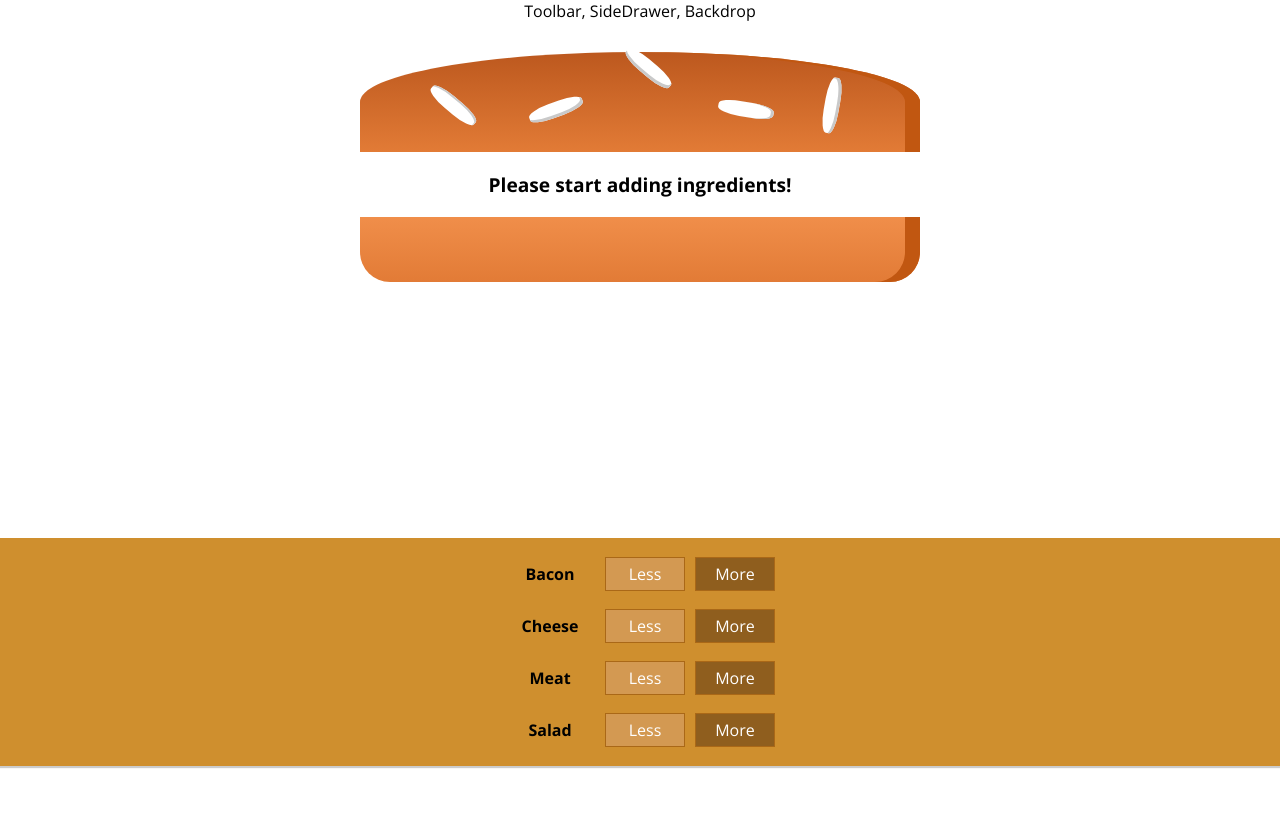
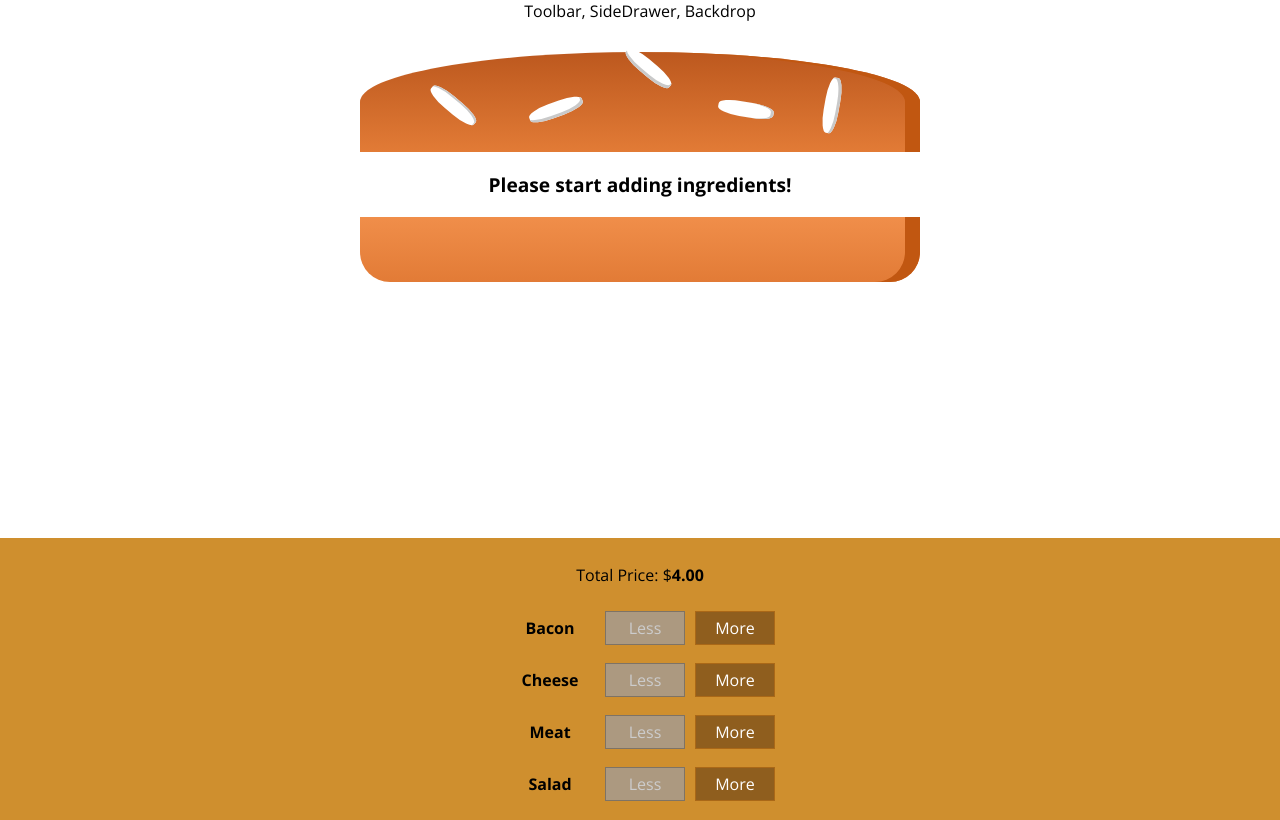
Before and after one commit to countzyx/udemy-reactcg-burger-builder, a React (Create React App) app: page / in a window 1280 px wide. Built offline with nearby package versions, Linux system fonts and the light colour scheme.

Commit message:
Wired Up Remove Ingredient; Disable Less; Show Price

```diff
--- a/src/components/Burger/BuildControls/BuildControl/BuildControl.js
+++ b/src/components/Burger/BuildControls/BuildControl/BuildControl.js
@@ -6,14 +6,17 @@ type Props = {
   label: string,
   added: () => void,
   removed: () => void,
+  disabled: boolean,
 };
 
 const buildControl = (props: Props) => {
-  const { label, added, removed } = props;
+  const {
+    label, added, removed, disabled,
+  } = props;
   return (
     <div className={styles.BuildControl}>
       <div className={styles.Label}>{label}</div>
-      <button className={styles.Less} type="button" onClick={removed}>
+      <button className={styles.Less} type="button" onClick={removed} disabled={disabled}>
         Less
       </button>
       <button className={styles.More} type="button" onClick={added}>
--- a/src/components/Burger/BuildControls/BuildControls.js
+++ b/src/components/Burger/BuildControls/BuildControls.js
@@ -6,6 +6,8 @@ import BuildControl from './BuildControl/BuildControl';
 type Props = {
   ingredientAdded?: (ingredientType: string) => void,
   ingredientRemoved?: (ingredientType: string) => void,
+  disableRemoveIngredient: { [ingredient: string]: boolean },
+  totalPrice: number,
 };
 
 const controls = [
@@ -16,18 +18,25 @@ const controls = [
 ];
 
 const buildControls = (props: Props) => {
-  const { ingredientAdded, ingredientRemoved } = props;
+  const {
+    ingredientAdded, ingredientRemoved, disableRemoveIngredient, totalPrice,
+  } = props;
 
   return (
     <div className={styles.BuildControls}>
+      <p>
+        Total Price: $
+        <strong>{totalPrice.toFixed(2)}</strong>
+      </p>
       {controls.map(controlProps => (
         <BuildControl
+          key={controlProps.label}
+          {...controlProps}
           added={ingredientAdded ? () => ingredientAdded(controlProps.ingredientType) : () => {}}
           removed={
             ingredientRemoved ? () => ingredientRemoved(controlProps.ingredientType) : () => {}
           }
-          key={controlProps.label}
-          {...controlProps}
+          disabled={disableRemoveIngredient[controlProps.ingredientType]}
         />
       ))}
     </div>
--- a/src/containers/BurgerBuilder/BurgerBuilder.js
+++ b/src/containers/BurgerBuilder/BurgerBuilder.js
@@ -44,18 +44,33 @@ class BurgerBuilder extends Component<Props, State> {
   };
 
   removeIngredientHandler = (ingredientType: string) => {
-    const n = 1;
-    return ingredientType + n;
+    const { ingredients, totalPrice } = this.state;
+    const oldCount = ingredients[ingredientType];
+    if (oldCount <= 0) {
+      return;
+    }
+
+    const newCount = oldCount - 1;
+    const updatedIngredients = { ...ingredients };
+    updatedIngredients[ingredientType] = newCount;
+    const priceDeduction = INGREDIENT_PRICES[ingredientType];
+    const newTotalPrice = totalPrice - priceDeduction;
+    this.setState({ ingredients: updatedIngredients, totalPrice: newTotalPrice });
   };
 
   render = () => {
-    const { ingredients } = this.state;
+    const { ingredients, totalPrice } = this.state;
+    const disableRemoveIngredient = Object.assign(
+      ...Object.entries(ingredients).map(([k, v]) => ({ [k]: v <= 0 })),
+    );
     return (
       <React.Fragment>
         <Burger ingredients={ingredients} />
         <BuildControls
           ingredientAdded={this.addIngredientHandler}
           ingredientRemoved={this.removeIngredientHandler}
+          disableRemoveIngredient={disableRemoveIngredient}
+          totalPrice={totalPrice}
         />
       </React.Fragment>
     );
```
